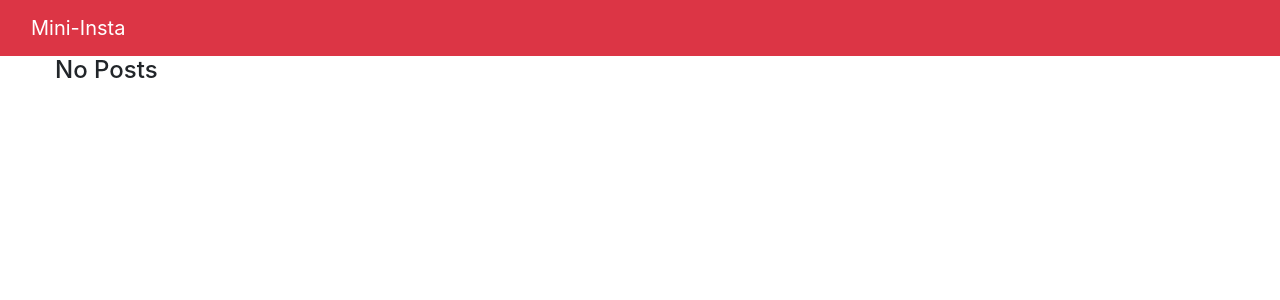
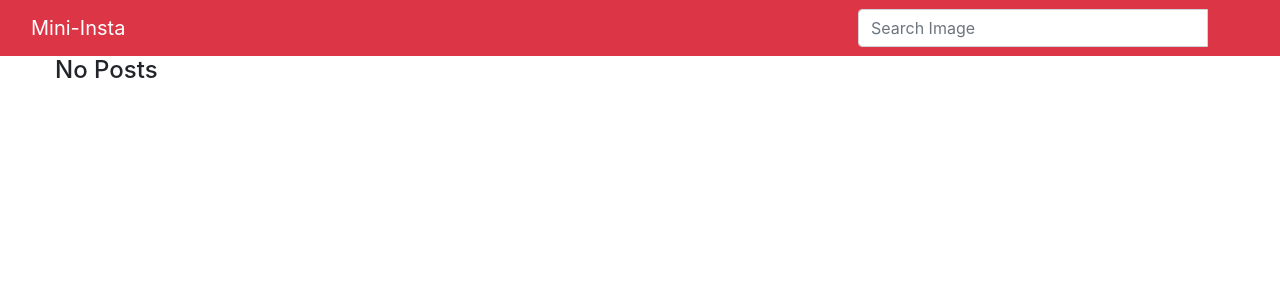
Before and after one commit to kiira254/Mini-Insta, a Django app: page / in a window 1280 px wide. Shown: the top 300 px of the page. Run offline with Django 3.2, Linux system fonts and the light colour scheme; data that the repository does not hold is empty; some libraries are stand-ins or nearby versions.

Commit message:
add search

```diff
--- a/images/models.py
+++ b/images/models.py
@@ -13,6 +13,10 @@ class Image(models.Model):
     def __str__(self):
         return self.name
 
+    @classmethod
+    def search_by_title(cls,search_term):
+        image = cls.objects.filter(name__icontains=search_term)
+        return image
 
     @classmethod
     def save_Image (cls):
--- a/images/templates/all-photos/search.html
+++ b/images/templates/all-photos/search.html
@@ -1,4 +1,4 @@
-<!-- {%extends 'all-photos/base.html'%}
+{%extends 'all-photos/base.html'%}
 {% block content %}
 <div class="container">
 
@@ -22,4 +22,4 @@
   {% endif %}
   </div>
 </div>
-{% endblock %} -->
+{% endblock %}
--- a/images/templates/navbar.html
+++ b/images/templates/navbar.html
@@ -2,9 +2,21 @@
     <div class="container-fluid">
       <div class="navbar-header">
         <a class="navbar-brand" href="{% url 'post' %}">Mini-Insta</a>
+      </div>
+    <!-- Adding a search form  -->
+    <div class="col-sm-4 col-md-4 navbar-right">
 
-      </div>
+      <form class="navbar-form" role="search" action="{% url 'search_results' %}">
 
+        <div class="input-group">
+          <input type="text" class="form-control" placeholder="Search Image" name="Image">
+          <div class="input-group-btn">
+            <button class="btn btn-default" type="submit"><i class="glyphicon glyphicon-search"></i></button>
+          </div>
+        </div>
 
+      </form>
     </div>
-  </nav>
+    <!-- search form end -->
+  </div>
+</nav>
--- a/images/urls.py
+++ b/images/urls.py
@@ -8,7 +8,7 @@ urlpatterns = [
     path('', views.post, name = 'post'),
     path('image/<int:id>',views.image,name ='image'),
     # path('new/image', views.new_image, name='new-image'),
-    # path('search/', views.search_results, name='search_results'),
+    path('search/', views.search_results, name='search_results'),
 
 ]
 
--- a/images/views.py
+++ b/images/views.py
@@ -17,21 +17,21 @@ def image(request,image_id):
     return render(request,"all-photos/image.html", {"image":image})
 
 
-# def search_results(request):
-#     if 'image' in request.GET and request.GET['image']:
-#         search_term = request.GET.get('image')
-#         print(search_term)
-#         searched_photos = Image.search_by_title(search_term)
-#         print(searched_photos)
-#         message = f'{search_term}'
-#         params = {
-#             'searched_photos': searched_photos,
-#             'message': message,
-#         }
+def search_results(request):
+    if 'image' in request.GET and request.GET['image']:
+        search_term = request.GET.get('image')
+        print(search_term)
+        searched_photos = Image.search_by_title(search_term)
+        print(searched_photos)
+        message = f'{search_term}'
+        params = {
+            'searched_photos': searched_photos,
+            'message': message,
+        }
 
-#         return render(request, 'all-photos/search.html',params)
+        return render(request, 'all-photos/search.html',params)
 
-#     else:
+    else:
 
-#         message = "You haven't searched for any category"
-#         return render(request, 'all-photos/search.html',{"message":message})
+        message = "You haven't searched for any image"
+        return render(request, 'all-photos/search.html',{"message":message})
```
